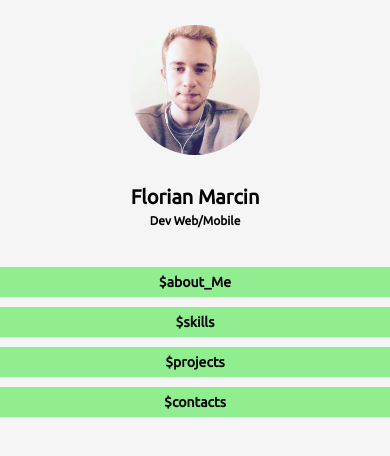
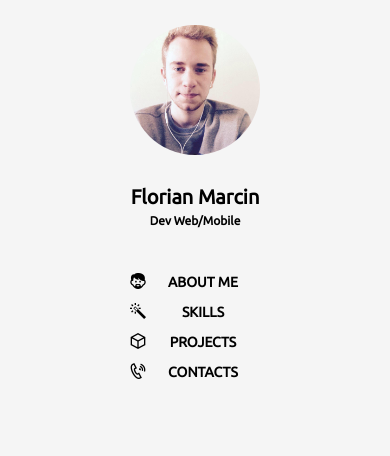
Before and after one commit to Hamawof/Inline-CV, a website: page index.html in a window 390 px wide. Drawn offline with Linux system fonts and the light colour scheme.

Commit message:
Icons and responsive

```diff
--- a/index.html
+++ b/index.html
@@ -25,25 +25,31 @@
     <div class="containerblockcar">
         <a href="www.google.com">
           <div class="blockcat">
-            <h3 class="nameblockcat">$about_Me</h3>
+            <img class="iconleft" src="img/tete.png" alt="aboutme" />
+            <div>
+              <h3 class="nameblockcat">ABOUT ME</h3>
+            </div>
           </div>
         </a>
 
       <a href="www.google.com">
         <div class="blockcat">
-          <h3 class="nameblockcat">$skills</h3>
+          <img class="iconleft" src="img/skill.png" alt="aboutme" />
+          <h3 class="nameblockcat">SKILLS</h3>
         </div>
       </a>
 
       <a href="www.google.com">
         <div class="blockcat">
-          <h3 class="nameblockcat">$projects</h3>
+          <img class="iconleft" src="img/project.png" alt="aboutme" />
+          <h3 class="nameblockcat">PROJECTS</h3>
         </div>
       </a>
 
       <a href="www.google.com">
         <div class="blockcat borderbot">
-          <h3 class="nameblockcat">$contacts</h3>
+          <img class="iconleft" src="img/contact.png" alt="aboutme" />
+          <h3 class="nameblockcat">CONTACTS</h3>
         </div>
       </a>
     </div>
--- a/sass/cv.sass
+++ b/sass/cv.sass
@@ -65,19 +65,30 @@ body
     margin-bottom: 40px
   .blockcat
     height: 30px
-    padding: 11px
     color: black
     text-align: center
     box-sizing: border-box
     line-height: 8px
     opacity: 1
-    background: lightgreen
-    margin-bottom: 10px
+    background: whitesmoke
+.iconleft
+  width: 16px
+  text-align: left
+  float: left
+  padding: 0px
+  margin: 0px
+  position: relative
+  top: 6px
+  left: calc(50% - 65px)
 
 .blockcat:hover
-  color: red
+  color: black
+  background: lightgreen
   box-sizing: border-box
 
+.nameblockcat
+  line-height: 30px
+  height: 30px
 h3
   font-size: 14px
 
```
Also changed, not shown: css/cv.css, img/about.png (added), img/contact.png (added), img/cork-wallet.png (deleted), img/crossword.png (deleted), img/project.png (added), img/skill.png (added), img/tete.png (added), 2 other files.
